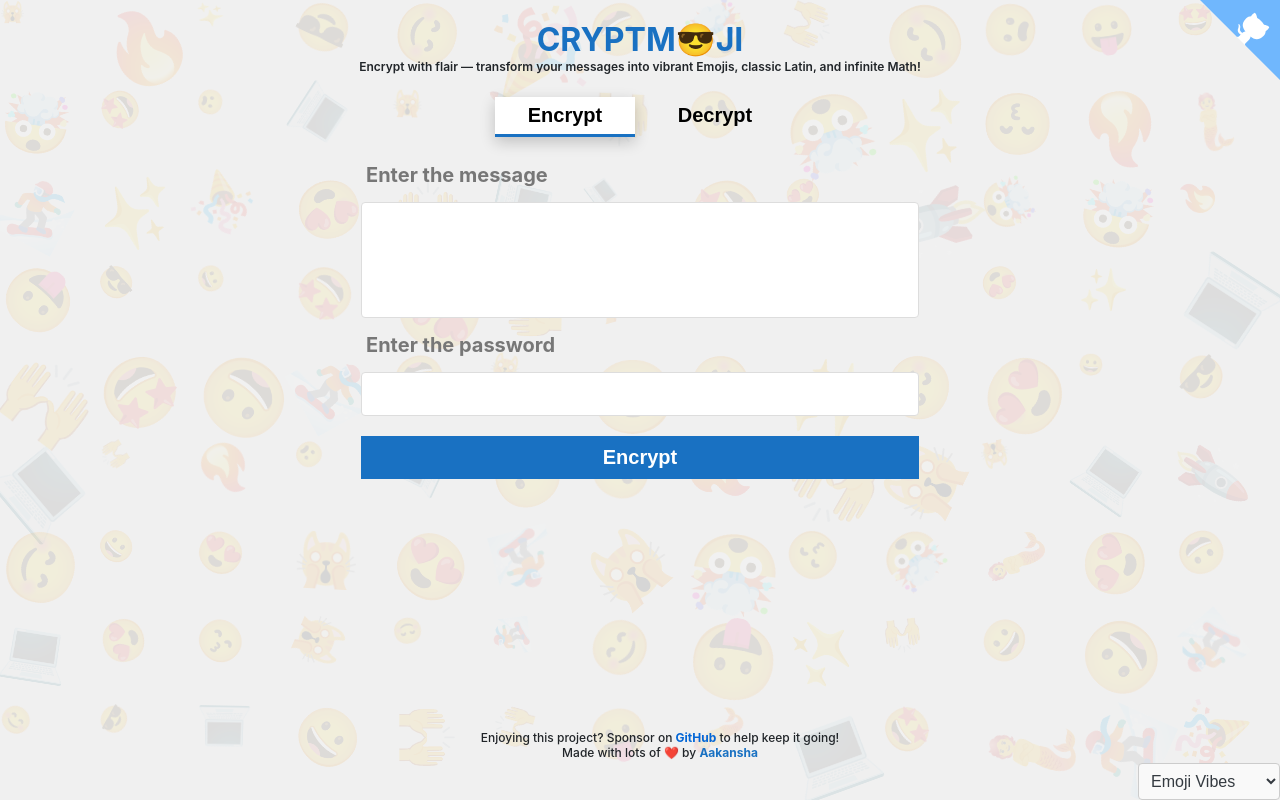
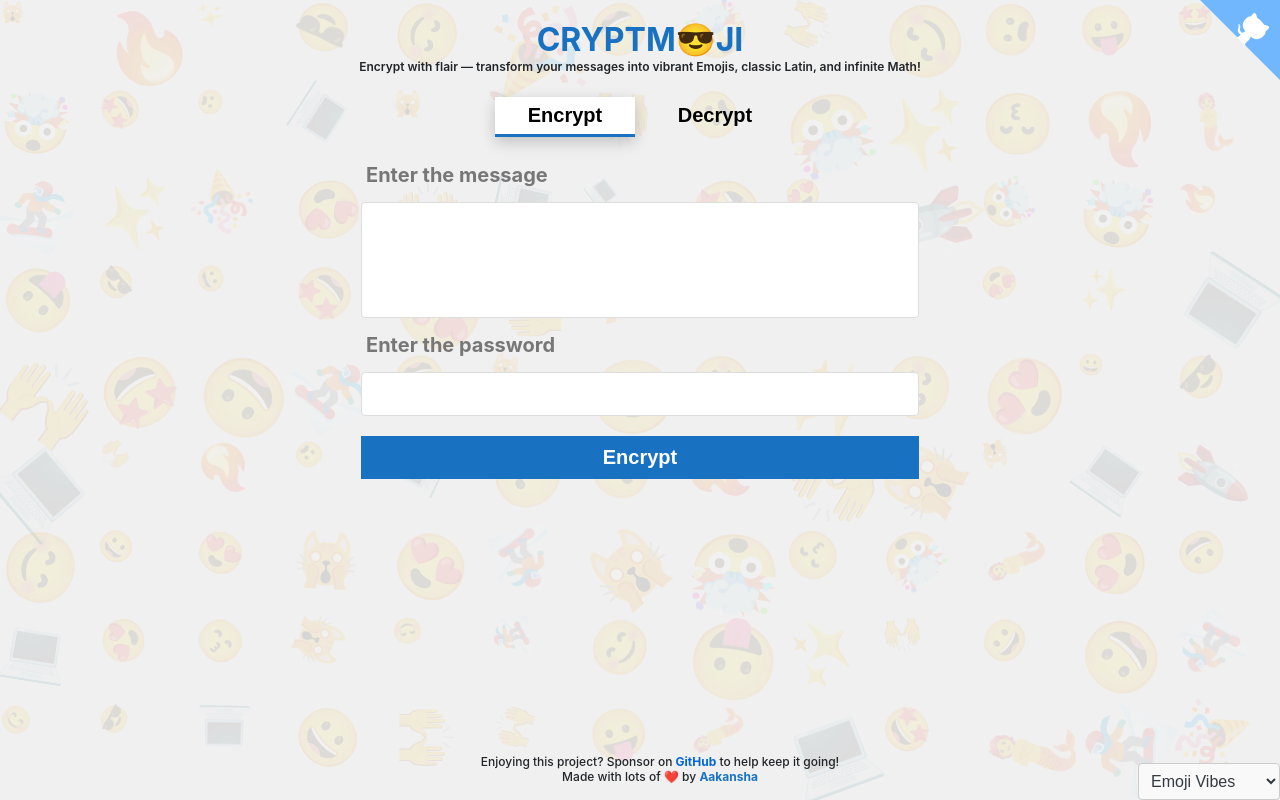
Before and after one commit to ad1992/cryptmoji, a React (Vite) app: page / in a window 1280 px wide. Built offline with nearby package versions, Linux system fonts and the light colour scheme.

Commit message:
fix: make the footer responsive

```diff
--- a/src/components/App.tsx
+++ b/src/components/App.tsx
@@ -48,11 +48,11 @@ function App() {
           <DecyrptView />
         )}
         <Footer />
+        <BackgroundThemeDropdown
+          activeTheme={activeBgTheme}
+          onChange={(theme) => setActiveBgTheme(theme)}
+        />
       </div>
-      <BackgroundThemeDropdown
-        activeTheme={activeBgTheme}
-        onChange={(theme) => setActiveBgTheme(theme)}
-      />
     </>
   );
 }
--- a/src/components/BackgroundThemeDropdown.scss
+++ b/src/components/BackgroundThemeDropdown.scss
@@ -6,7 +6,7 @@
   border-radius: 4px;
   border: 1px solid #ccc;
   background-color: #f9f9f9;
-  position: absolute;
+  position: fixed;
   bottom: 0;
   right: 0;
 }
--- a/src/components/Footer.scss
+++ b/src/components/Footer.scss
@@ -1,13 +1,13 @@
 .footer {
   position: absolute;
   width: 100%;
-  bottom: 5%;
   text-align: center;
   font-size: 0.75rem;
   font-weight: 500;
   color: #212529;
   word-break: break-word;
-  margin-top: 2rem;
+  padding-top: 2rem;
+  padding-bottom: 1rem;
 
   a {
     color: #1971c2;
@@ -21,3 +21,9 @@
     font-size: 0.6rem;
   }
 }
+
+@media screen and (min-height:760px ) {
+  .footer {
+    bottom: 0;
+  }
+}
```
